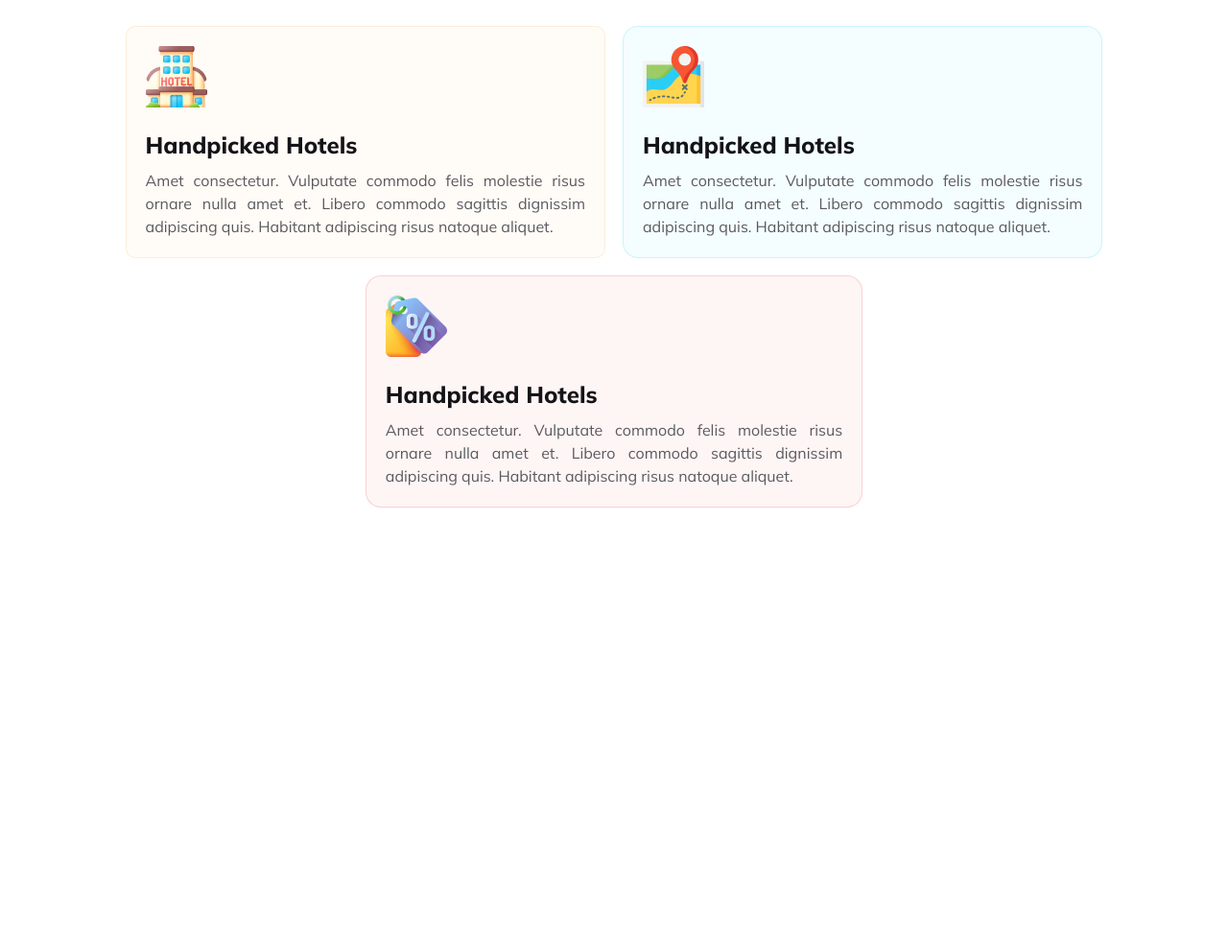
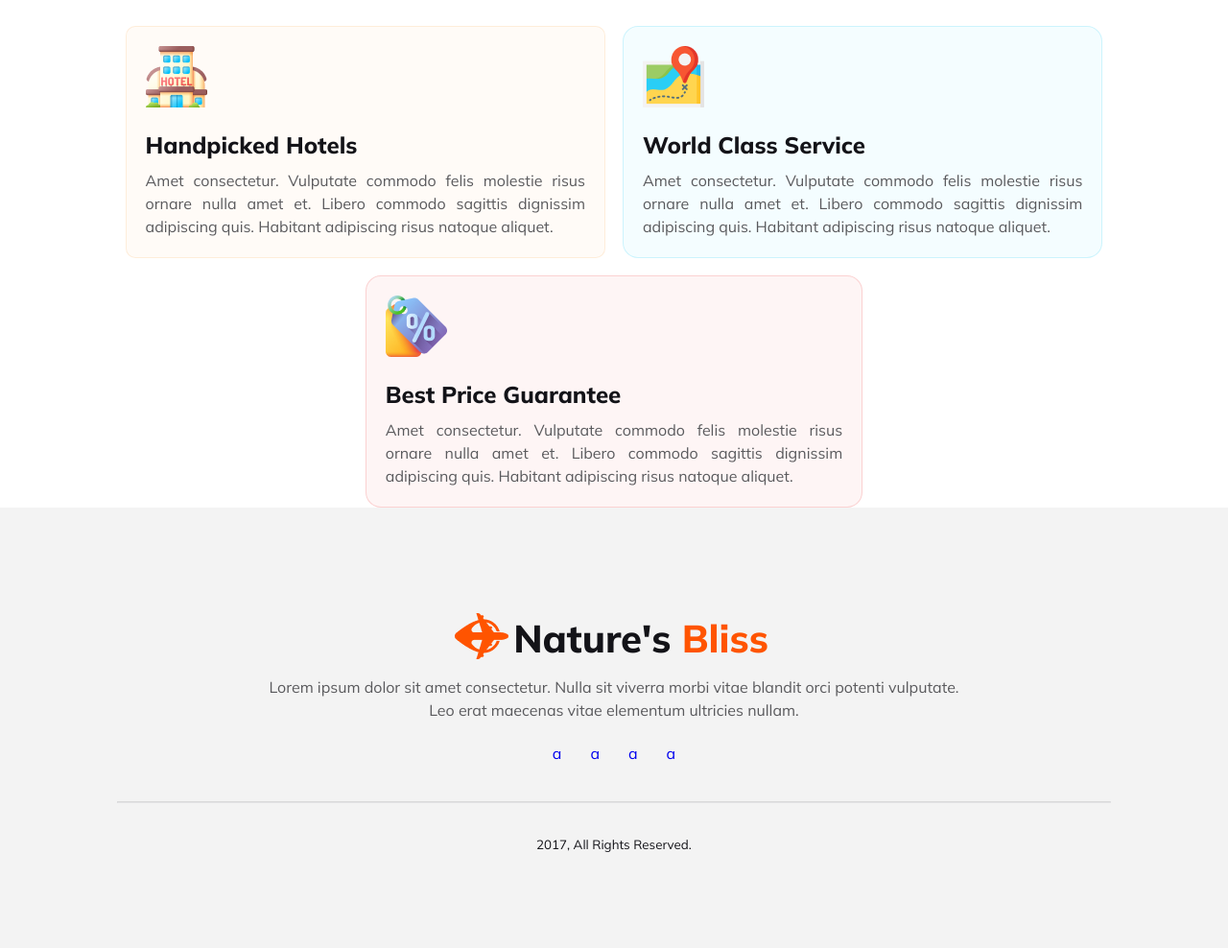
Before and after one commit to 44fahadhasan/a2-nature-bliss, a plain HTML site: page index.html in a window 1280 px wide. Shown: the part 2581-3569 px from the top of the page at 96% size. Before the commit the page ends 3110 px from the top, so only its background shows below. Drawn offline with Linux system fonts and the light colour scheme.

Commit message:
footer all ok

```diff
--- a/assets/style/main.css
+++ b/assets/style/main.css
@@ -63,6 +63,18 @@ button {
   color: var(--white);
   font-size: 1.1rem;
   font-weight: 600;
+}
+
+hr {
+  border-color: rgba(19, 19, 24, 0.1);
+}
+
+small {
+  color: var(--black);
+  font-weight: 300;
+  text-align: center;
+  display: block;
+  margin-top: 35px;
 }
 
 .section-article {
@@ -335,3 +347,45 @@ button:hover {
 .choose .card-wrapper .card .card-img {
   margin-bottom: 20px;
 }
+
+/* footer css style */
+footer {
+  background-color: rgba(19, 19, 24, 0.05);
+}
+
+.footer-top {
+  padding-top: 110px;
+}
+
+.footer-top .content-wrap {
+  margin-bottom: 13px;
+}
+
+.footer-top p {
+  margin: 0px auto;
+  margin-bottom: 23px;
+  color: var(--subpara);
+  width: 70%;
+  text-align: center;
+}
+
+.footer-top .content-wrap a {
+  display: flex;
+  justify-content: center;
+  align-items: center;
+}
+
+.footer-top .social {
+  display: flex;
+  justify-content: center;
+  margin-bottom: 30px;
+}
+
+.footer-top .social a {
+  padding: 0px 15px;
+}
+
+.footer-bottom {
+  margin-top: 40px;
+  padding-bottom: 100px;
+}
--- a/assets/style/responsive.css
+++ b/assets/style/responsive.css
@@ -116,5 +116,9 @@
     flex-basis: 100%;
   }
 
+  /* footer css style */
+  .footer-top p {
+    width: 90%;
+  }
   /* end */
 }
--- a/index.html
+++ b/index.html
@@ -188,7 +188,7 @@
             <div class="card-img">
               <img src="./assets/Images/map 1.png" alt="map" />
             </div>
-            <h4>Handpicked Hotels</h4>
+            <h4>World Class Service</h4>
             <p>
               Amet consectetur. Vulputate commodo felis molestie risus ornare
               nulla amet et. Libero commodo sagittis dignissim adipiscing quis.
@@ -199,7 +199,7 @@
             <div class="card-img">
               <img src="./assets/Images/price-tag 1.png" alt="price" />
             </div>
-            <h4>Handpicked Hotels</h4>
+            <h4>Best Price Guarantee</h4>
             <p>
               Amet consectetur. Vulputate commodo felis molestie risus ornare
               nulla amet et. Libero commodo sagittis dignissim adipiscing quis.
@@ -214,7 +214,35 @@
     <!-- main section ends here from -->
 
     <!-- footer section starts here from -->
-    <footer></footer>
+    <footer>
+      <div class="container footer-top">
+        <div class="content-wrap">
+          <a href="#">
+            <div class="img">
+              <img src="./assets/Images/Group 40071 (2).png" alt="helikaptar" />
+            </div>
+            <div class="title">
+              <h2 style="margin: 0px 5px">Nature's <span>Bliss</span></h2>
+            </div>
+          </a>
+        </div>
+        <p>
+          Lorem ipsum dolor sit amet consectetur. Nulla sit viverra morbi vitae
+          blandit orci potenti vulputate. Leo erat maecenas vitae elementum
+          ultricies nullam.
+        </p>
+        <div class="social">
+          <a href="#">a </a>
+          <a href="#">a </a>
+          <a href="#">a </a>
+          <a href="#">a </a>
+        </div>
+      </div>
+      <div class="container footer-bottom">
+        <hr />
+        <small>2017, All Rights Reserved.</small>
+      </div>
+    </footer>
     <!-- footer section ends here from -->
   </body>
 </html>
```
